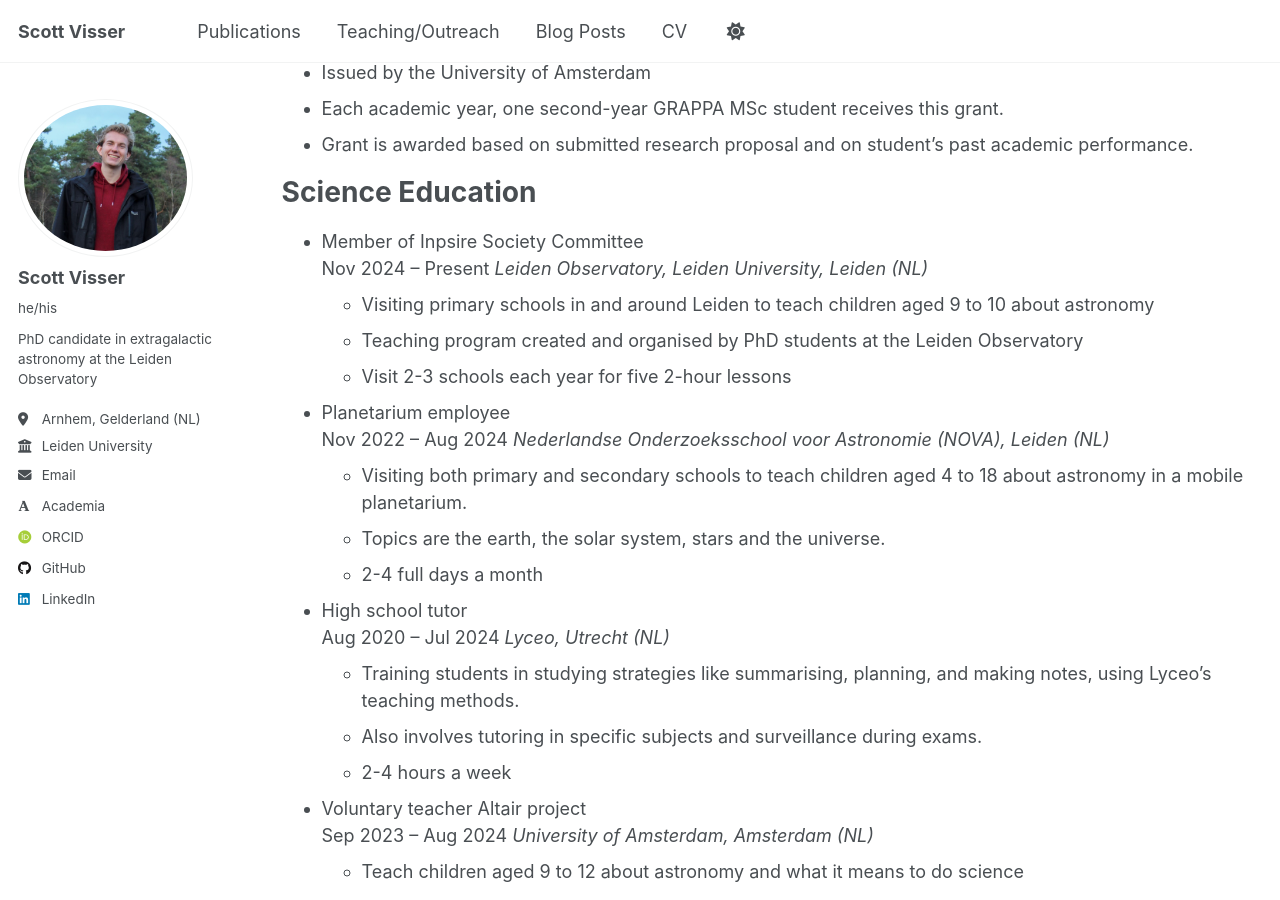
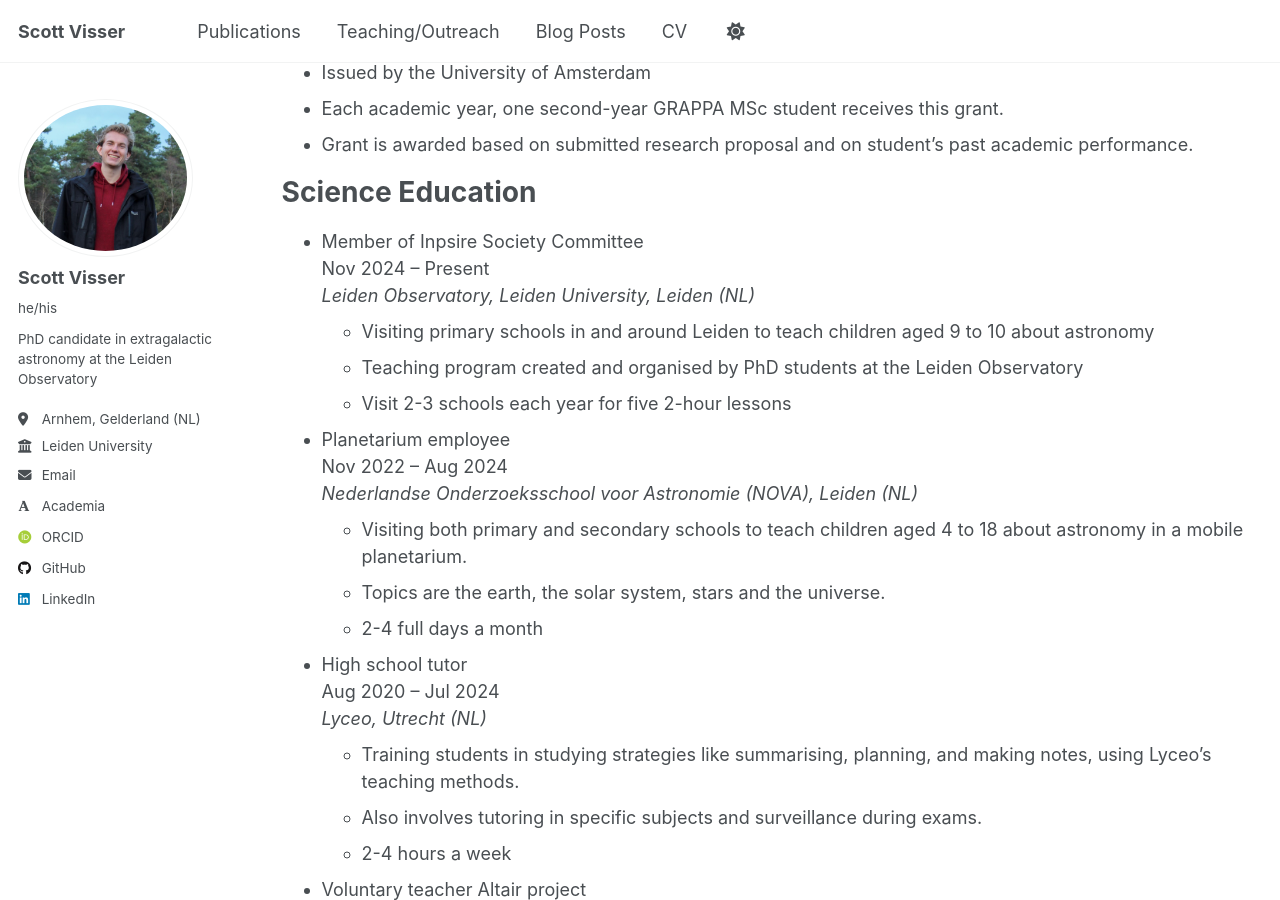
Before and after one commit to ScottV19/ScottV19.github.io, a Jekyll site: the page built from _pages/cv.md, in a window 1280 px wide and 900 px high, scrolled down 1305 px. Built offline with Jekyll 4.4.1, drawn with Linux system fonts in a browser that asks for light colours; some web fonts are replaced.

Commit message:
More CV updates

```diff
--- a/_pages/cv.md
+++ b/_pages/cv.md
@@ -31,7 +31,7 @@ Nov 2024 -- Present <br>
 [The Leiden Observatory](https://www.universiteitleiden.nl/en/science/astronomy), University of Leiden (NL) <br>
 *Research interests*: The evolution of Active Galactic Nuclei and the interplay with their environment through AGN feedback using large astronomical surveys <br>
 *Scientific Collaborations*:
-  * [LOw Frequency ARray](https://www.astron.nl/telescopes/lofar/) (LOFAR)
+  * [LOw Frequency ARray](https://lofar-surveys.org/surveys.html) (LOFAR)
   * [Euclid Consortium](https://www.euclid-ec.org/) (EC)
 
 * MSc thesis: Exploring the connection between γ-ray and neutrino production in blazar jets <br>
@@ -60,28 +60,28 @@ MSc Research Grant
 Science Education
 ======
 * Member of Inpsire Society Committee <br>
-Nov 2024 -- Present
+Nov 2024 -- Present <br>
 *Leiden Observatory, Leiden University, Leiden (NL)*
   * Visiting primary schools in and around Leiden to teach children aged 9 to 10 about astronomy
   * Teaching program created and organised by PhD students at the Leiden Observatory
   * Visit 2-3 schools each year for five 2-hour lessons
 
 * Planetarium employee <br>
-Nov 2022 -- Aug 2024
+Nov 2022 -- Aug 2024 <br>
 *Nederlandse Onderzoeksschool voor Astronomie (NOVA), Leiden (NL)*
   * Visiting both primary and secondary schools to teach children aged 4 to 18 about astronomy in a mobile planetarium.
   * Topics are the earth, the solar system, stars and the universe.
   * 2-4 full days a month
 
 * High school tutor <br>
-Aug 2020 -- Jul 2024
+Aug 2020 -- Jul 2024 <br>
 *Lyceo, Utrecht (NL)*
   * Training students in studying strategies like summarising, planning, and making notes, using Lyceo’s teaching methods.
   * Also involves tutoring in specific subjects and surveillance during exams.
   * 2-4 hours a week
 
 * Voluntary teacher Altair project <br>
-Sep 2023 -- Aug 2024
+Sep 2023 -- Aug 2024 <br>
 *University of Amsterdam, Amsterdam (NL)*
   * Teach children aged 9 to 12 about astronomy and what it means to do science
 
@@ -94,17 +94,17 @@ Conference Organisaton
 
 Programming Skills
 ======
-* Python – Extensive training in multiple courses during both BSc and MSc. Also heavily used to write pipelines for data analysi  of large-sky surveys during PhD. <br>
+* Python -- Extensive training in multiple courses during both BSc and MSc. Also heavily used to write pipelines for data analysi  of large-sky surveys during PhD. <br>
 *Libraries*: [AstroPy](https://www.astropy.org/), [Matplotlib](https://matplotlib.org/), [NumPy](https://numpy.org/), [PyTorch](https://pytorch.org/), [PyBDSF](https://pybdsf.readthedocs.io/en/latest/), [SciPy](https://scipy.org/)
-* C++ – Used to write and improve relativistic jet models during my MSc research project
-* ISIS (Interactive Spectral Interpretation System) – Used to fit multi-wavelength data of blazars during my MSc research project
-* IDL (Interactive Data Language) – Used to analyse X-ray absorption spectra during my BSc research project
+* C++ -- Used to write and improve relativistic jet models during my MSc research project
+* ISIS (Interactive Spectral Interpretation System) -- Used to fit multi-wavelength data of blazars during my MSc research project
+* IDL (Interactive Data Language) -- Used to analyse X-ray absorption spectra during my BSc research project
 * LaTeX
-* Microsoft Office – Word, Excel, PowerPoint, OneNote
+* Microsoft Office -- Word, Excel, PowerPoint, OneNote
 
 
 Language Proficiency
 ======
-* Dutch – Native language
-* English – C2 proficiency
-* German – B2 proficiency
+* Dutch -- Native language
+* English -- C2 proficiency
+* German -- B2 proficiency
```
